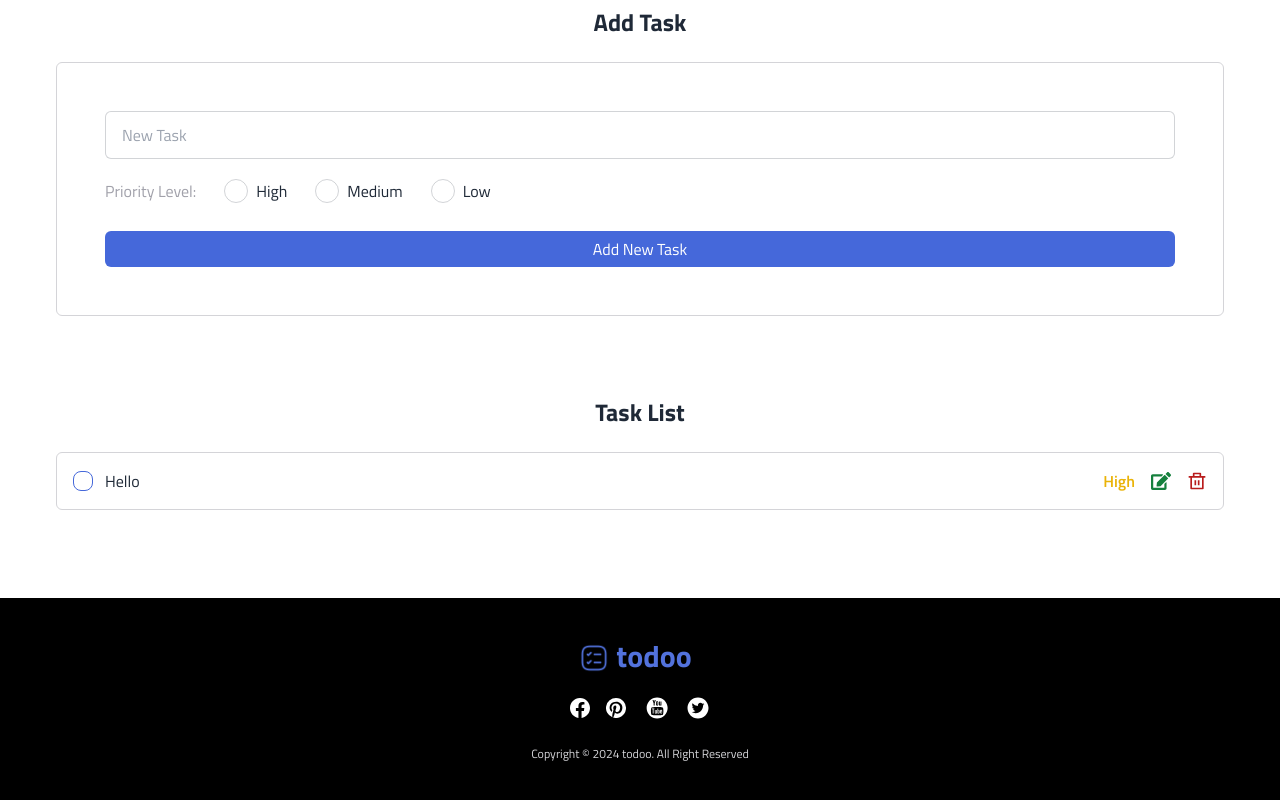
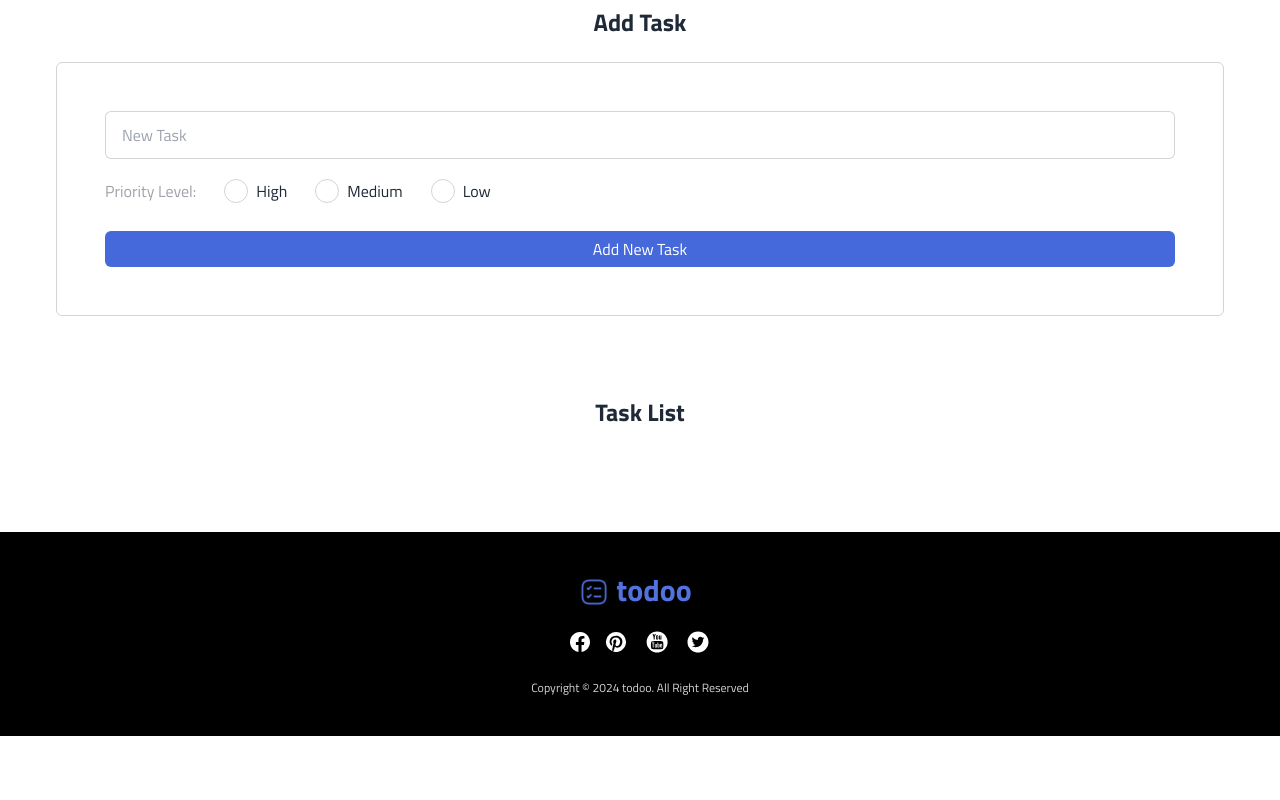
Before and after one commit to SumiyaMim/todoo-application, a React (Vite) app: page / in a window 1280 px wide. Shown: the part 624-1424 px from the top of the page. After the commit the page ends 1360 px from the top, so only its background shows below. Built offline with nearby package versions, Linux system fonts and the light colour scheme.

Commit message:
add task to localstorage

```diff
--- a/src/components/AddTask.jsx
+++ b/src/components/AddTask.jsx
@@ -41,6 +41,8 @@ const AddTask = () => {
     // Clear input fields
     setTask('');
     setPriority('');
+
+    window.location.reload();
   }
 
 
--- a/src/components/TaskList.jsx
+++ b/src/components/TaskList.jsx
@@ -1,23 +1,34 @@
 /* eslint-disable no-unused-vars */
-import React from 'react'
+import React, { useEffect, useState } from 'react'
 import { FaEdit } from "react-icons/fa";
 import { RiDeleteBinLine } from "react-icons/ri";
 
 const TaskList = () => {
+
+  const [tasks, setTasks] = useState([]);
+
+  // get tasks
+  useEffect(() => {
+    const storedTasks = JSON.parse(localStorage.getItem('tasks')) || [];
+    setTasks(storedTasks);
+  }, []);
+
   return (
     <div className='pb-20'>
         <h1 className='text-center font-bold text-2xl mb-6'>Task List</h1>
-        <div className='border p-4 rounded-md border-zinc-300 flex justify-between items-center mb-2'>
+        {tasks.map((task) => (
+          <div key={task.id} className='border p-4 rounded-md border-zinc-300 flex justify-between items-center mb-2'>
             <div className='flex items-center gap-3'>
-                <input type="checkbox" className="checkbox checkbox-sm border-[#4568da] checked:border-[#4568da] [--chkbg:#4568da] [--chkfg:white]" />
-                <h1>Hello</h1>
+              <input type="checkbox" className="checkbox checkbox-sm border-[#4568da] checked:border-[#4568da] [--chkbg:#4568da] [--chkfg:white]" />
+              <h1>{task.task}</h1>
             </div>
             <div className='flex items-center gap-4'>
-                <h2 className='font-semibold text-yellow-500'>High</h2>
-                <i className='text-green-700 text-xl'><FaEdit></FaEdit></i>
-                <i className='text-red-700 text-xl'><RiDeleteBinLine></RiDeleteBinLine></i>
+              <h2 className='font-semibold text-yellow-500'>{task.priority}</h2>
+              <i className='text-green-700 text-xl'><FaEdit></FaEdit></i>
+              <i className='text-red-700 text-xl'><RiDeleteBinLine></RiDeleteBinLine></i>
             </div>
-        </div>
+          </div>
+        ))}
     </div>
   )
 }
--- a/src/pages/Home.jsx
+++ b/src/pages/Home.jsx
@@ -5,6 +5,7 @@ import AddTask from '../components/AddTask'
 import TaskList from '../components/TaskList'
 
 const Home = () => {
+
   return (
     <div>
       <Header/>
```
